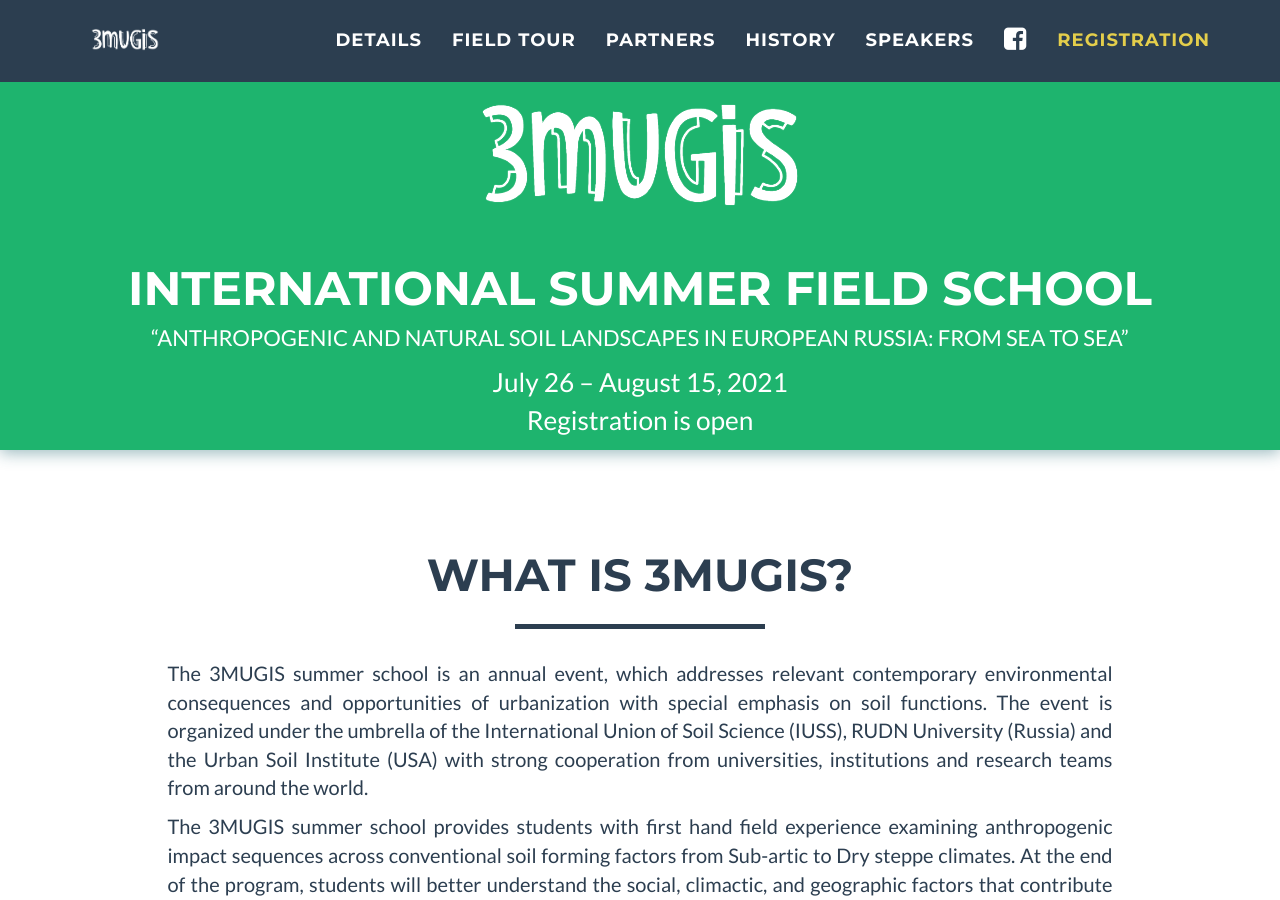
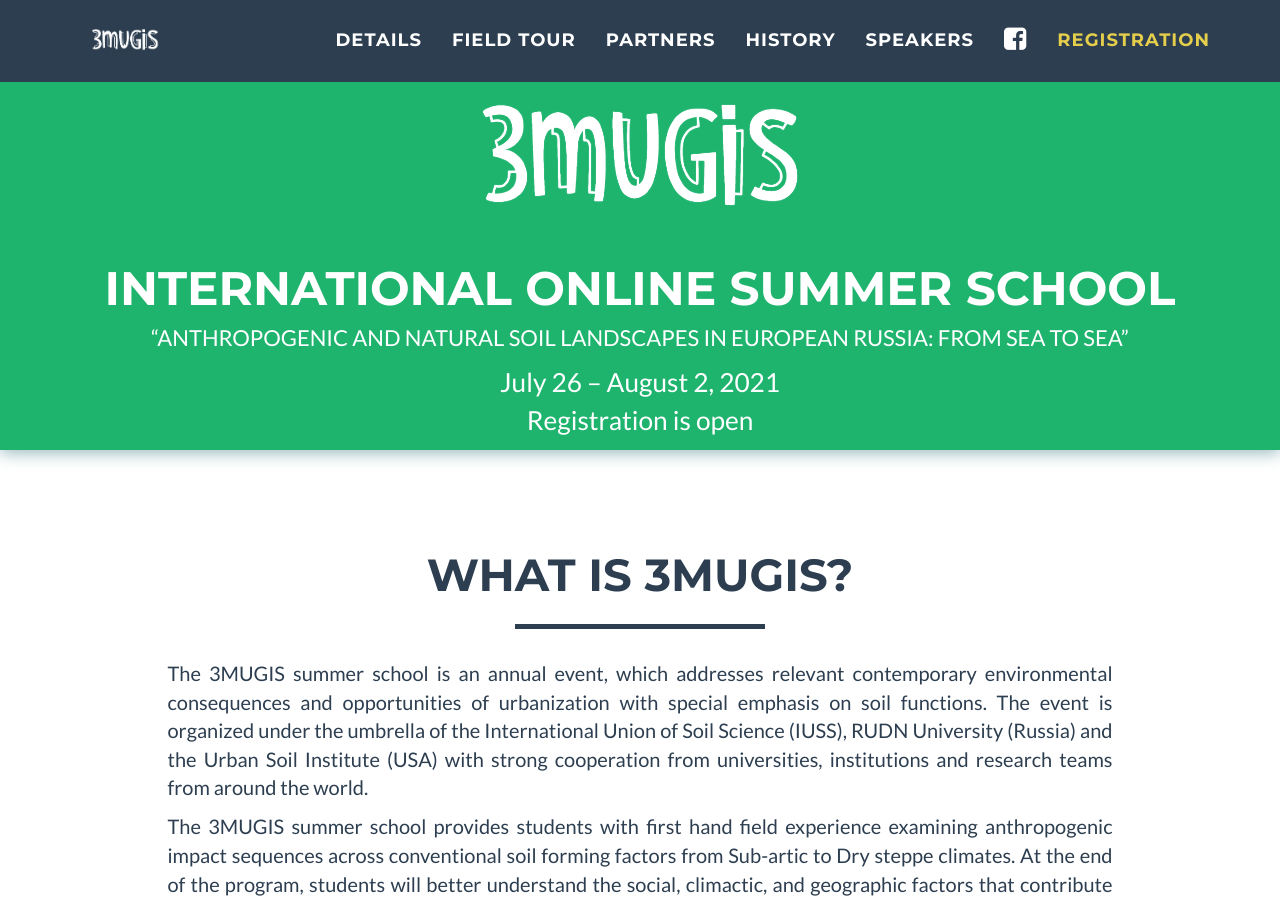
Before and after one commit to erasmus-rudn/erasmus-rudn.github.io, a Jekyll site: the page built from index.md, in a window 1280 px wide and 900 px high, scrolled down 485 px. Built offline with Jekyll 4.4.1, drawn with Linux system fonts in a browser that asks for light colours.

Commit message:
Update header.html

```diff
--- a/_includes/header.html
+++ b/_includes/header.html
@@ -26,10 +26,10 @@
                         <img src="img/white_logo_nobg_200px.png" style="margin-bottom:0px">
                     </div>
                     <div class="intro-text">
-                        <span class="name" style="font-size:47px">INTERNATIONAL SUMMER FIELD SCHOOL</span>
+                        <span class="name" style="font-size:47px">INTERNATIONAL ONLINE SUMMER SCHOOL</span>
                         <p><span ><q style="font-size:22px">ANTHROPOGENIC AND NATURAL SOIL LANDSCAPES IN EUROPEAN RUSSIA: FROM
 SEA TO SEA</q></span></p>
-                        <span class="skills">July 26 – August 15, 2021 </br> Registration is open</span>
+                        <span class="skills">July 26 – August 2, 2021 </br> Registration is open</span>
                         <p></p>
                         <!--<p><a class="btn btn-danger btn-lg" href="https://github.com/erasmus-rudn/erasmus-rudn.github.io/raw/master/3MUGIS Program.pdf" target=new>SCHOOL PROGRAM</a></p>-->
                     </div>
```
